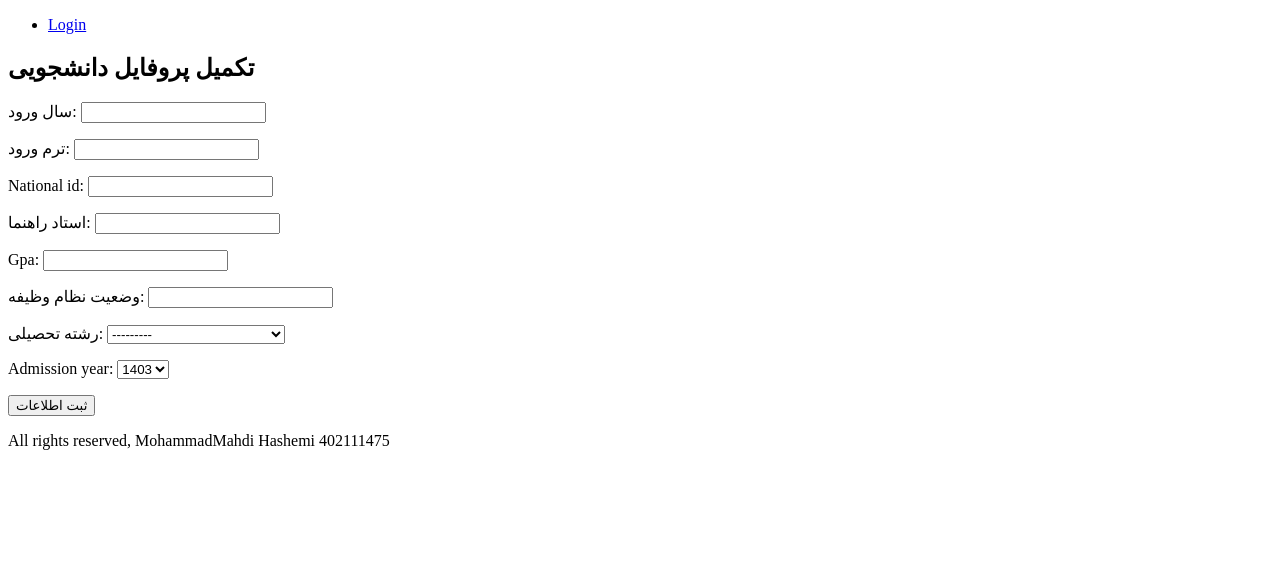
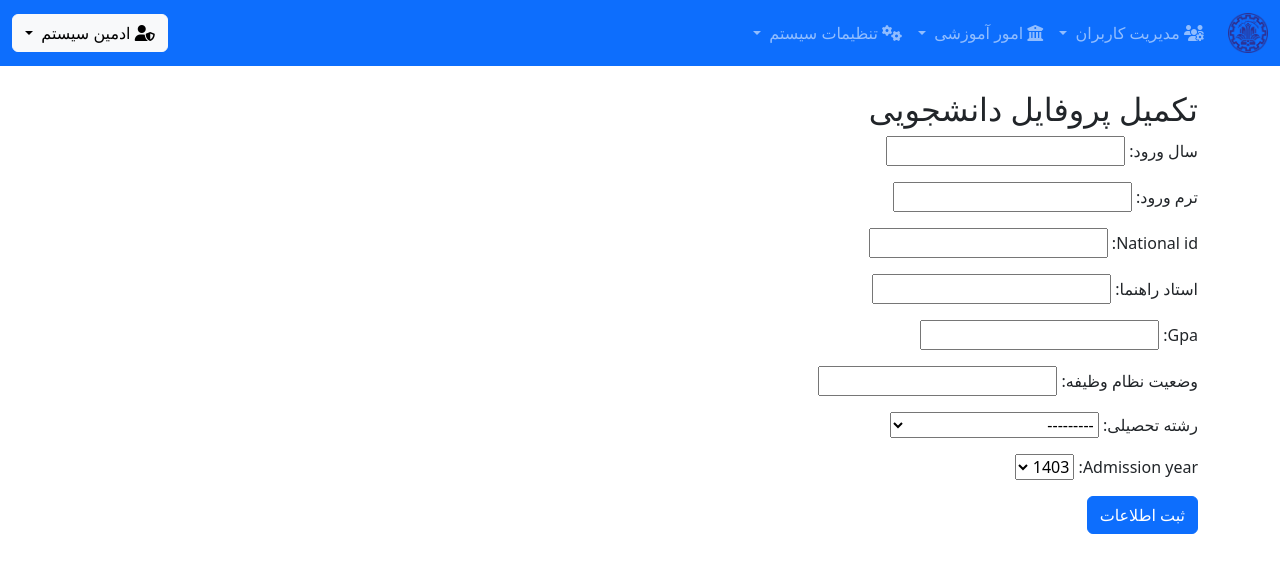
Before and after one commit to aradataei/Course-Management-Software-Sharif-UT-IE-AP-Project, a Django app: page /create-student-profile/ in a window 1280 px wide. Shown: the top 573 px of the page. Run offline with Django 5.2, Linux system fonts and the light colour scheme; data comes from the database, SQL or seed files in the repository; both versions use the stored data as it was after the commit.

Commit message:
admin panel almost there

```diff
--- a/appCourseWare/templates/accounts/create_student_profile.html
+++ b/appCourseWare/templates/accounts/create_student_profile.html
@@ -1,4 +1,4 @@
-{% extends 'base.html' %}
+{% extends '../manager/base.html' %}
 
 {% block content %}
 <div class="container">
--- a/appCourseWare/templates/manager/base.html
+++ b/appCourseWare/templates/manager/base.html
@@ -1,79 +1,129 @@
-<!-- templates/admin/base.html -->
 <!DOCTYPE html>
 <html lang="fa" dir="rtl">
 <head>
     <meta charset="UTF-8">
     <meta name="viewport" content="width=device-width, initial-scale=1.0">
-    <title>پنل مدیریت | {% block title %}{% endblock %}</title>
+    <title>پنل مدیریت دانشگاه | {% block title_page %}{% endblock %}</title>
 
-    <!-- Bootstrap 5 -->
+    <!-- Bootstrap 5 RTL -->
     <link href="https://cdn.jsdelivr.net/npm/bootstrap@5.3.0/dist/css/bootstrap.rtl.min.css" rel="stylesheet">
 
     <!-- Font Awesome -->
     <link rel="stylesheet" href="https://cdnjs.cloudflare.com/ajax/libs/font-awesome/6.4.0/css/all.min.css">
+
     {% load static %}
-    <!-- Custom CSS -->
-    <link rel="stylesheet" href="{% static 'css/admin.css' %}">
+    <!-- Custom Styles -->
+    <link rel="stylesheet" href="{% static 'css/admin_panel.css' %}">
 
-    {% block extra_css %}{% endblock %}
+    {% block extra_styles %}{% endblock %}
 </head>
-<body>
-    <!-- Navigation Bar -->
-    <nav class="navbar navbar-expand-lg navbar-dark bg-dark">
-        <div class="container">
-            {% comment %} <a class="navbar-brand" href="{% url 'admin_home' %}">پنل مدیریت</a> {% endcomment %}
+<body class="admin-panel">
+    <!-- Main Navigation -->
+    <header class="admin-header">
+        <nav class="navbar navbar-expand-lg navbar-dark bg-primary">
+            <div class="container-fluid">
+                <a class="navbar-brand" href="#">
+                    <img src="{% static 'img/logo.png' %}" alt="لوگوی دانشگاه" width="40">
+                </a>
 
-            <button class="navbar-toggler" type="button" data-bs-toggle="collapse" data-bs-target="#navbarNav">
+                <button class="navbar-toggler" type="button" data-bs-toggle="collapse" data-bs-target="#mainNav">
                     <span class="navbar-toggler-icon"></span>
                 </button>
 
-            <div class="collapse navbar-collapse" id="navbarNav">
-                <ul class="navbar-nav me-auto">
-                    <li class="nav-item">
-                        <a class="nav-link" href="{% url 'manage_users' %}">
-                            <i class="fa-solid fa-users"></i> کاربران
-                        </a>
-                    </li>
-                    <li class="nav-item">
-                        <a class="nav-link" href="{% url 'student_list_view' %}">
-                            <i class="fa-solid fa-graduation-cap"></i> دانشجویان
-                        </a>
-                    </li>
-                    <li class="nav-item">
-                        <a class="nav-link" href="{% url 'professor_list_view' %}">
-                            <i class="fa-solid fa-chalkboard-user"></i> اساتید
-                        </a>
-                    </li>
+                <div class="collapse navbar-collapse" id="mainNav">
+                    <ul class="navbar-nav me-auto mb-2 mb-lg-0">
+                        <!-- User Management -->
                         <li class="nav-item dropdown">
                             <a class="nav-link dropdown-toggle" href="#" role="button" data-bs-toggle="dropdown">
-                            <i class="fa-solid fa-building"></i> سیستم آموزشی
+                                <i class="fas fa-users-cog"></i> مدیریت کاربران
                             </a>
                             <ul class="dropdown-menu">
-                            <li><a class="dropdown-item" href="{% url 'department_list_view' %}">دپارتمان‌ها</a></li>
-                            <li><a class="dropdown-item" href="{% url 'classroom_list_view' %}">کلاس‌ها</a></li>
-                            <li><a class="dropdown-item" href="{% url 'course_list_view' %}">دروس</a></li>
-                            <li><a class="dropdown-item" href="{% url 'major_list_view' %}">رشته‌ها</a></li>
+                                <li><a class="dropdown-item" href="{% url 'manage_users' %}">
+                                    <i class="fas fa-list"></i> مدیریت کاربران
+                                </a></li>
+                                <li><a class="dropdown-item" href="{% url 'create_student_profile' %}">
+                                    <i class="fas fa-user-plus"></i> ایجاد پروفایل دانشجویی
+                                </a></li>
+                            </ul>
+                        </li>
+
+                        <!-- Academic Management -->
+                        <li class="nav-item dropdown">
+                            <a class="nav-link dropdown-toggle" href="#" role="button" data-bs-toggle="dropdown">
+                                <i class="fas fa-university"></i> امور آموزشی
+                            </a>
+                            <ul class="dropdown-menu">
+                                <li><a class="dropdown-item" href="{% url 'student_list_view' %}">
+                                    <i class="fas fa-user-graduate"></i> مدیریت دانشجویان
+                                </a></li>
+                                <li><a class="dropdown-item" href="{% url 'professor_list_view' %}">
+                                    <i class="fas fa-chalkboard-teacher"></i> مدیریت اساتید
+                                </a></li>
+                                <li><hr class="dropdown-divider"></li>
+                                <li><a class="dropdown-item" href="{% url 'course_list_view' %}">
+                                    <i class="fas fa-book-open"></i> مدیریت دروس
+                                </a></li>
+                                <li><a class="dropdown-item" href="{% url 'department_list_view' %}">
+                                    <i class="fas fa-building"></i> مدیریت دپارتمان‌ها
+                                </a></li>
+                            </ul>
+                        </li>
+
+                        <!-- System Configuration -->
+                        <li class="nav-item dropdown">
+                            <a class="nav-link dropdown-toggle" href="#" role="button" data-bs-toggle="dropdown">
+                                <i class="fas fa-cogs"></i> تنظیمات سیستم
+                            </a>
+                            <ul class="dropdown-menu">
+                                <li><a class="dropdown-item" href="{% url 'classroom_list_view' %}">
+                                    <i class="fas fa-chalkboard"></i> مدیریت کلاس‌ها
+                                </a></li>
+                                {% comment %} <li><a class="dropdown-item" href="{% url 'manage_prerequisites' %}"> {% endcomment %}
+                                    <i class="fas fa-link"></i> مدیریت پیش‌نیازها
+                                </a></li>
                             </ul>
                         </li>
                     </ul>
 
-                <div class="d-flex">
-                    <a href="{% url 'admin_logout' %}" class="btn btn-outline-light">
-                        <i class="fa-solid fa-arrow-right-from-bracket"></i> خروج
+                    <!-- User Panel -->
+                    <div class="d-flex align-items-center">
+                        <div class="dropdown">
+                            <a class="btn btn-light dropdown-toggle" href="#" role="button" data-bs-toggle="dropdown">
+                                <i class="fas fa-user-shield"></i> ادمین سیستم
                             </a>
+                            <ul class="dropdown-menu">
+                                <li><a class="dropdown-item" href="#">
+                                    <i class="fas fa-user-cog"></i> پروفایل کاربری
+                                </a></li>
+                                <li><a class="dropdown-item" href="{% url 'logout' %}">
+                                    <i class="fas fa-sign-out-alt"></i>
+
+                                    <form action="{% url 'logout' %}" method="post" class="navbar__form">
+                                        {% csrf_token %}
+                                        <button type="submit" class="navbar__button">خروج از حساب</button>
+                                    </form>
+
+
+                                </a></li>
+                            </ul>
+                        </div>
                     </div>
                 </div>
             </div>
         </nav>
+    </header>
 
     <!-- Main Content -->
-    <main class="container my-5">
-        <!-- Messages -->
+    <main class="container-fluid mt-4">
+        <!-- System Messages -->
         {% if messages %}
-            <div class="messages-container">
+        <div class="alert-container">
             {% for message in messages %}
             <div class="alert alert-{{ message.tags }} alert-dismissible fade show">
+                <span class="fw-bold">
+                    <i class="fas fa-{% if message.tags == 'success' %}check-circle{% else %}exclamation-triangle{% endif %}"></i>
                     {{ message }}
+                </span>
                 <button type="button" class="btn-close" data-bs-dismiss="alert"></button>
             </div>
             {% endfor %}
@@ -81,12 +131,14 @@
         {% endif %}
 
         <!-- Page Content -->
+        <div class="content-wrapper">
             {% block content %}{% endblock %}
+        </div>
     </main>
 
-    <!-- Scripts -->
+    <!-- Scripts Section -->
     <script src="https://code.jquery.com/jquery-3.6.0.min.js"></script>
     <script src="https://cdn.jsdelivr.net/npm/bootstrap@5.3.0/dist/js/bootstrap.bundle.min.js"></script>
-    {% block extra_js %}{% endblock %}
+    {% block extra_scripts %}{% endblock %}
 </body>
 </html>
--- a/appCourseWare/templates/manager/classroom_list.html
+++ b/appCourseWare/templates/manager/classroom_list.html
@@ -12,7 +12,6 @@
         {% endfor %}
     {% endif %}
 
-    <a href="{% url 'classroom_edit_view' %}" class="btn btn-success mb-3">+ افزودن کلاس جدید</a>
 
     <table class="table table-bordered">
         <thead>
--- a/appCourseWare/templates/manager/course_edit.html
+++ b/appCourseWare/templates/manager/course_edit.html
@@ -1,5 +1,5 @@
 {% extends 'manager/base.html' %}
-{% load static crispy_forms_tags %}
+{% load static %}
 
 {% block content %}
 <div class="container">
--- a/appCourseWare/templates/manager/course_list.html
+++ b/appCourseWare/templates/manager/course_list.html
@@ -1,5 +1,5 @@
-{% extends 'admin/base.html' %}
-{% load static humanize %}
+{% extends 'manager/base.html' %}
+{% load static %}
 
 {% block content %}
 <div class="container">
--- a/appCourseWare/templates/manager/department_list.html
+++ b/appCourseWare/templates/manager/department_list.html
@@ -12,7 +12,6 @@
         {% endfor %}
     {% endif %}
 
-    <a href="{% url 'department_edit_view' %}" class="btn btn-success mb-3">+ افزودن دپارتمان جدید</a>
 
     <table class="table table-bordered">
         <thead>
--- a/appCourseWare/templates/manager/edit_student.html
+++ b/appCourseWare/templates/manager/edit_student.html
@@ -1,11 +1,10 @@
-{% extends 'admin/base.html' %}
+{% extends 'manager/base.html' %}
 {% load static %}
 
 {% block content %}
 <div class="container">
     <h2 class="mb-4">ویرایش جامع اطلاعات دانشجو</h2>
 
-    {% include 'partials/messages.html' %}
 
     <form method="post" class="needs-validation" novalidate>
         {% csrf_token %}
--- a/appCourseWare/templates/manager/manage_dependencies.html
+++ b/appCourseWare/templates/manager/manage_dependencies.html
@@ -1,4 +1,4 @@
-{% extends 'admin/base.html' %}
+{% extends 'manager/base.html' %}
 {% load static %}
 
 {% block content %}
--- a/appCourseWare/templates/manager/manage_users.html
+++ b/appCourseWare/templates/manager/manage_users.html
@@ -1,11 +1,11 @@
-{% extends 'admin/base.html' %}
+{% extends 'manager/base.html' %}
 {% load static %}
 
 {% block content %}
 <div class="container">
     <h2 class="mb-4">مدیریت جامع کاربران سیستم</h2>
 
-    {% include 'partials/messages.html' %}
+    {% comment %} {% include 'partials/messages.html' %} {% endcomment %}
 
     <div class="table-responsive">
         <table class="table table-hover table-bordered">
--- a/appCourseWare/templates/manager/professor_list.html
+++ b/appCourseWare/templates/manager/professor_list.html
@@ -1,4 +1,4 @@
-{% extends 'admin/base.html' %}
+{% extends 'manager/base.html' %}
 {% load static %}
 
 {% block content %}
--- a/appCourseWare/templates/manager/student_list.html
+++ b/appCourseWare/templates/manager/student_list.html
@@ -1,4 +1,4 @@
-{% extends 'admin/base.html' %}
+{% extends 'manager/base.html' %}
 {% load static %}
 
 {% block content %}
```
Also changed, not shown: appCourseWare/static/img/logo.png (added), db.sqlite3. Lines whose indentation alone changed are shown as unchanged.
